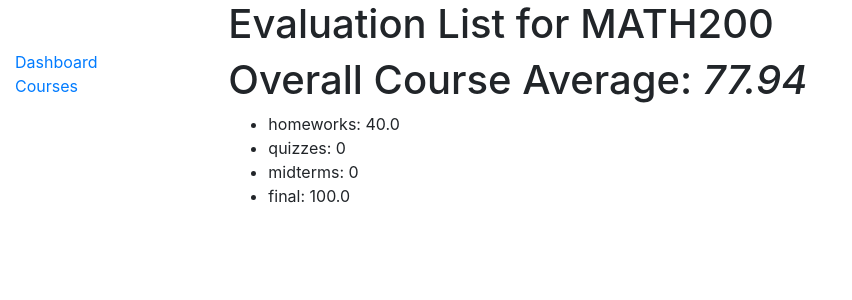
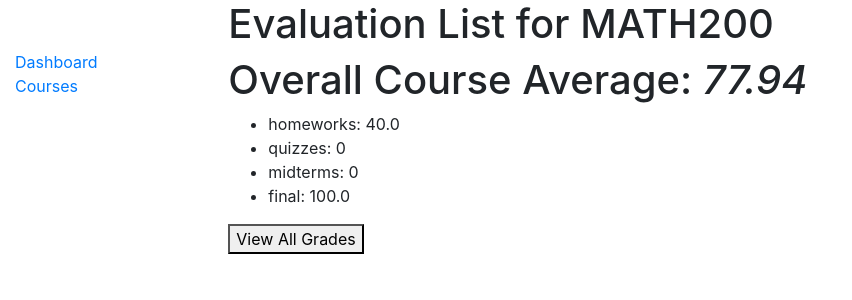
Before and after one commit to AmirNaghibi/ClassChamp, a Django app: page /dashboard/courses/3 in a window 1280 px wide. Shown: the top 300 px of the page, without its empty margins (0-852 px from the left). Run offline with Django 3.2, Linux system fonts and the light colour scheme; data comes from the database, SQL or seed files in the repository; some libraries are stand-ins or nearby versions.

Commit message:
button for each course detail tab to access all grades for the course

```diff
--- a/dashboard/templates/course_detail.html
+++ b/dashboard/templates/course_detail.html
@@ -10,4 +10,5 @@
       </li>
     {% endfor %}
   </ul>
+  <button type="button">View All Grades</button>
 {% endblock %}
```
